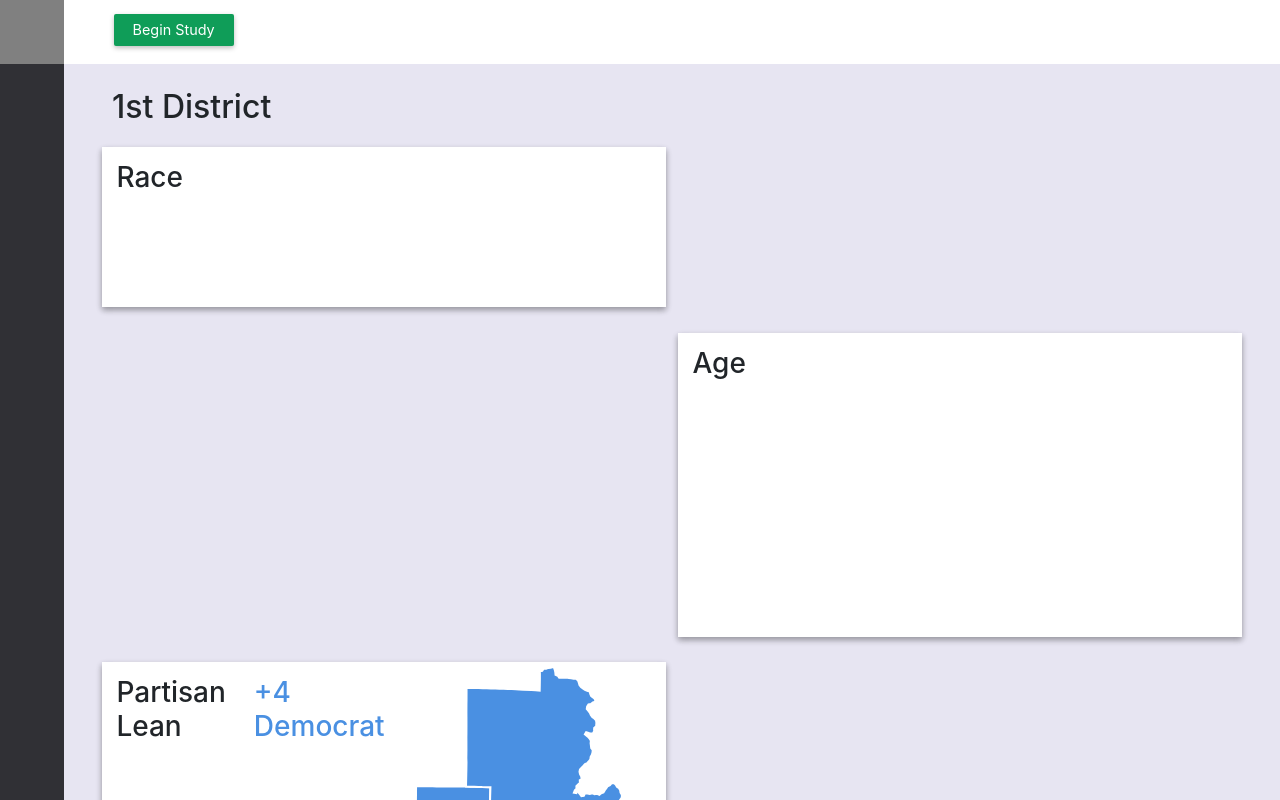
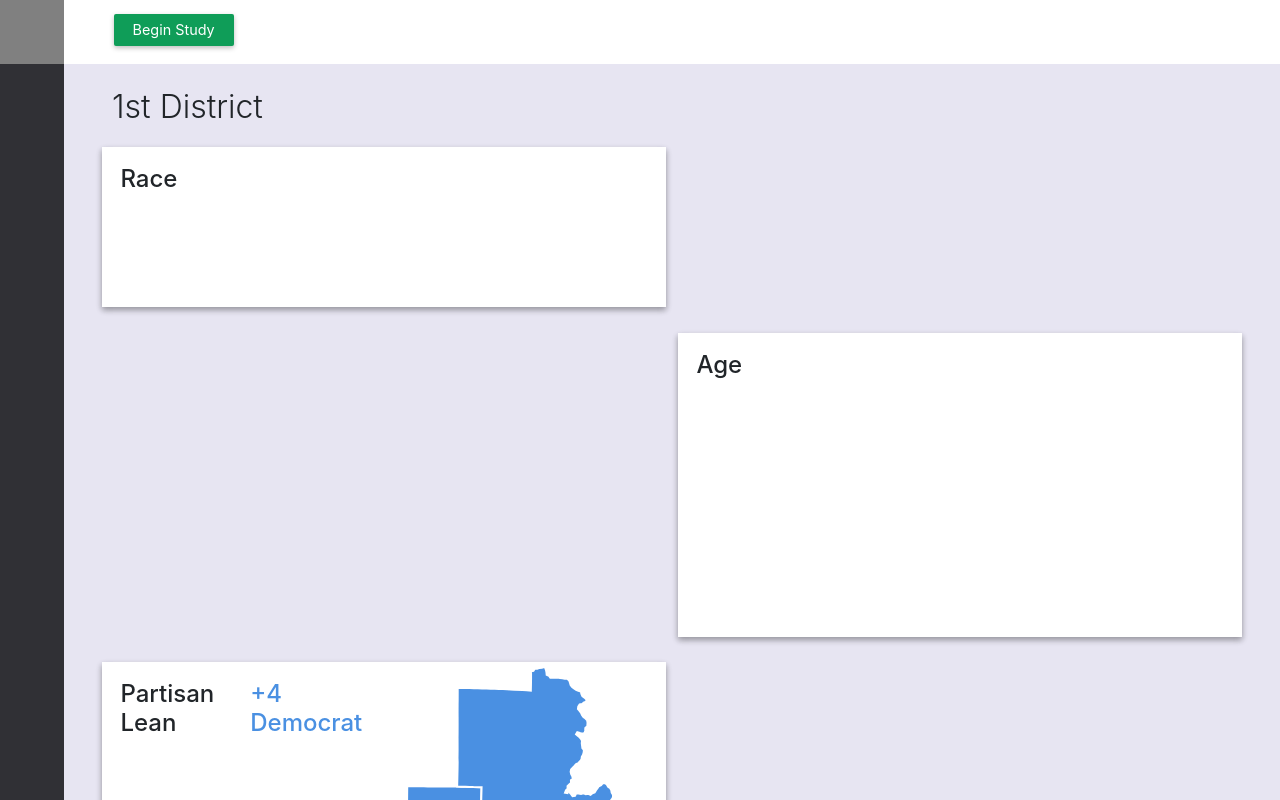
Before and after one commit to siddsrinivasan/distopia-interface, a website: page views/index.html in a window 1280 px wide. Shown: the top 800 px of the page. Drawn offline with nearby package versions, Linux system fonts and the light colour scheme.

Commit message:
move subtitles to upper left corner

```diff
--- a/views/style.css
+++ b/views/style.css
@@ -115,6 +115,7 @@
 #title {
   margin-top: 0.75em;
   margin-left: 3.5em;
+  font-weight: 300;
 }
 
 
@@ -163,6 +164,6 @@ body{
 
 .subtitle {
   align-self: flex-start;
-  margin: 0.5em;
-  font-size:
+  margin: 0.75em;
+  font-size: 1.5rem;
 }
```
